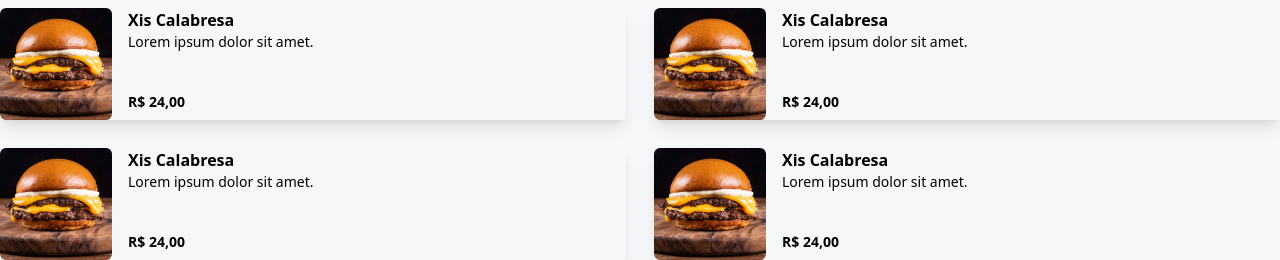
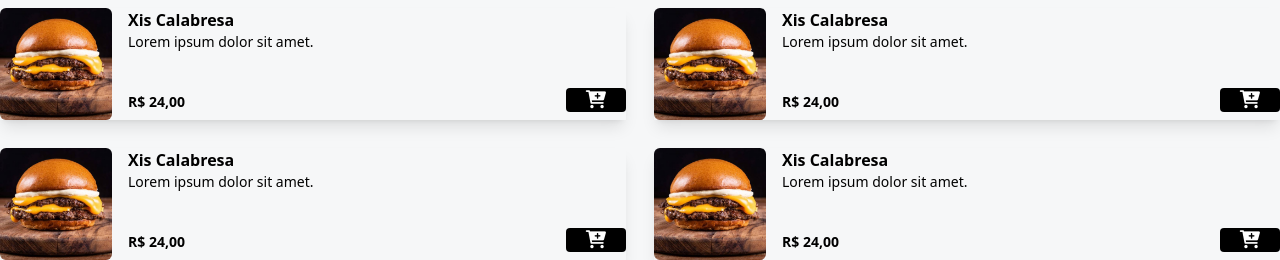
Before and after one commit to MarceloBastosDev/BurguerDeliverySite, a website: page index.html in a window 1280 px wide. Shown: the part 596-856 px from the top of the page. Drawn offline with Linux system fonts and the light colour scheme.

Commit message:
Adicionando icone da biblioteca Font Awesome e inserindo no produto na main

```diff
--- a/index.html
+++ b/index.html
@@ -5,6 +5,10 @@
         <meta charset="UTF-8">
         <meta name="viewport" content="width=device-width, initial-scale=1.0">
         <link rel="stylesheet" href="./styles/output.css">
+        <link rel="stylesheet"
+            href="https://cdnjs.cloudflare.com/ajax/libs/font-awesome/6.0.0-beta3/css/all.min.css"
+            integrity="sha512-Fo3rlrZj/k7ujTnHg4CGR2D7kSs0v4LLanw2qksYuRlEzO+tcaEPQogQ0KaoGN26/zrn20ImR1DfuLWnOo7aBA=="
+            crossorigin="anonymous" referrerpolicy="no-referrer" />
         <title>Casa Burguer Delivery</title>
     </head>
 
@@ -59,6 +63,13 @@
                     <!-- Preço logo abaixo do texto -->
                 </div>
 
+                <div class="hover:scale-95 duration-300 flex mt-20 ml-auto">
+                    <!-- Botão sempre no mesmo lugar -->
+                    <button class="bg-black px-5 rounded add-to-cart-btn"
+                        data-name="Hamburguer Smash" data-price="24.00">
+                        <i class="fa fa-cart-plus text-lg text-white"></i>
+                    </button>
+                </div>
             </div>
             <div
                 class="hover:scale-95 duration-300 flex gap-2 shadow-lg items-start">
@@ -72,6 +83,13 @@
                     <!-- Preço logo abaixo do texto -->
                 </div>
 
+                <div class="hover:scale-95 duration-300 flex mt-20 ml-auto">
+                    <!-- Botão sempre no mesmo lugar -->
+                    <button class="bg-black px-5 rounded add-to-cart-btn"
+                        data-name="Hamburguer Smash" data-price="24.00">
+                        <i class="fa fa-cart-plus text-lg text-white"></i>
+                    </button>
+                </div>
             </div>
             <div
                 class="hover:scale-95 duration-300 flex gap-2 shadow-lg items-start">
@@ -85,6 +103,13 @@
                     <!-- Preço logo abaixo do texto -->
                 </div>
 
+                <div class="hover:scale-95 duration-300 flex mt-20 ml-auto">
+                    <!-- Botão sempre no mesmo lugar -->
+                    <button class="bg-black px-5 rounded add-to-cart-btn"
+                        data-name="Hamburguer Smash" data-price="24.00">
+                        <i class="fa fa-cart-plus text-lg text-white"></i>
+                    </button>
+                </div>
             </div>
             <div
                 class="hover:scale-95 duration-300 flex gap-2 shadow-lg items-start">
@@ -98,6 +123,13 @@
                     <!-- Preço logo abaixo do texto -->
                 </div>
 
+                <div class="hover:scale-95 duration-300 flex mt-20 ml-auto">
+                    <!-- Botão sempre no mesmo lugar -->
+                    <button class="bg-black px-5 rounded add-to-cart-btn"
+                        data-name="Hamburguer Smash" data-price="24.00">
+                        <i class="fa fa-cart-plus text-lg text-white"></i>
+                    </button>
+                </div>
             </div>
         </main>
 
```
